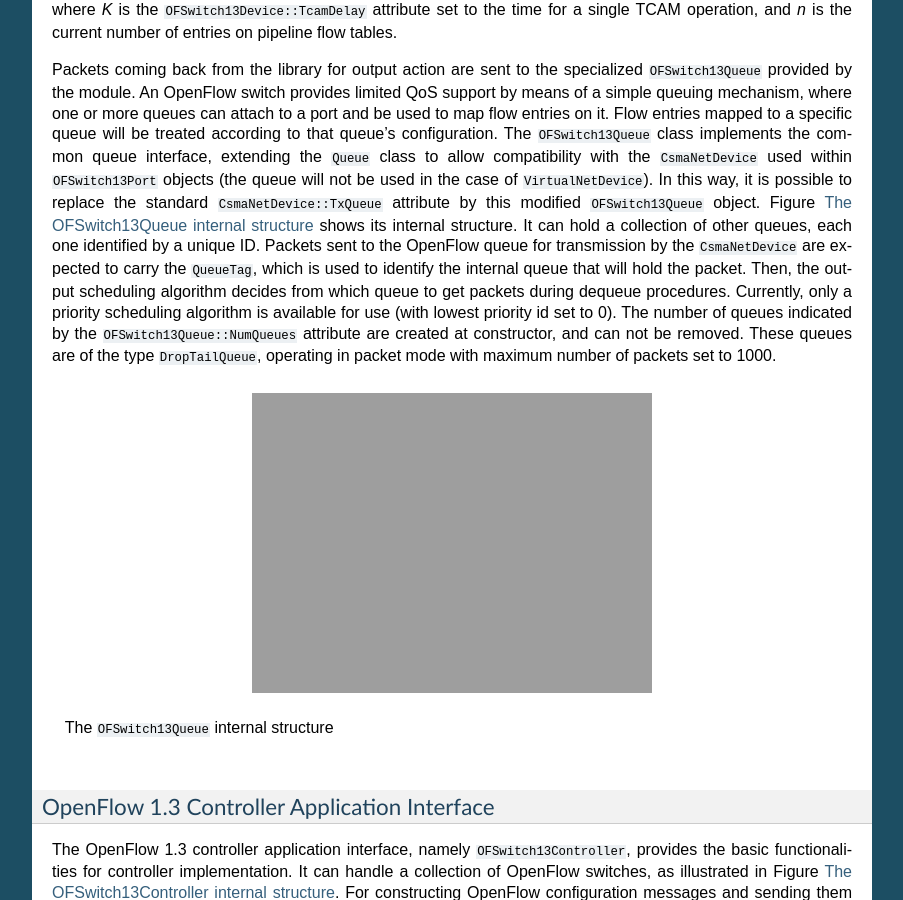
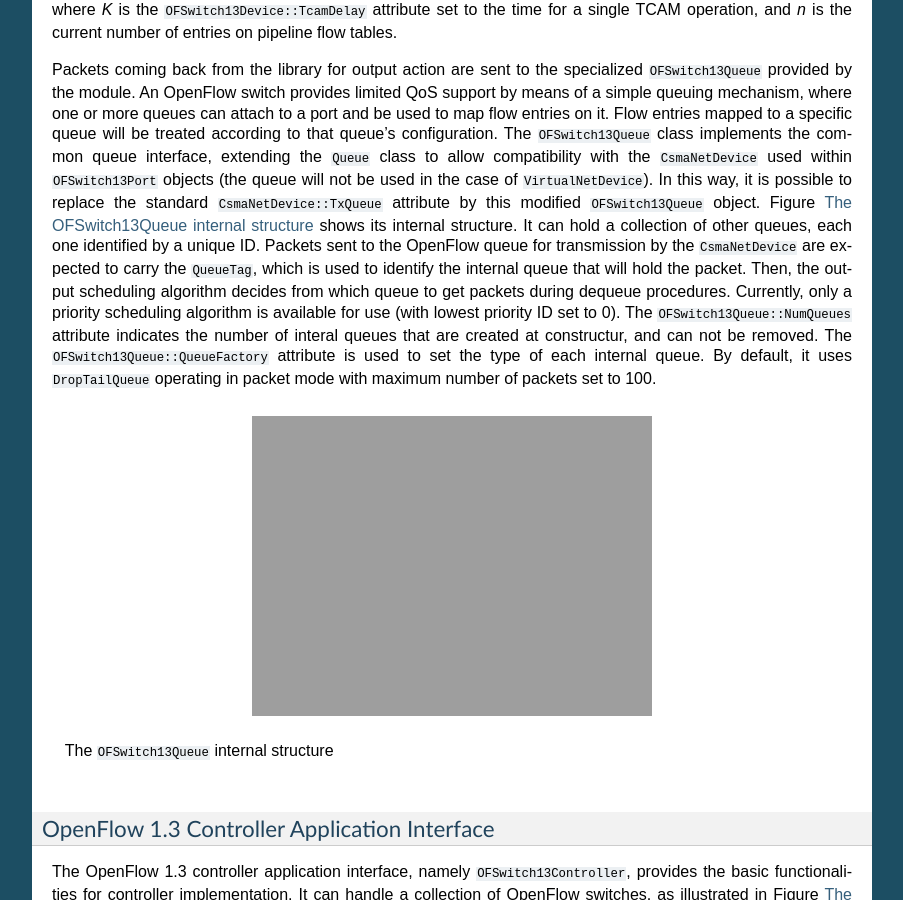
Before and after one commit to ljerezchaves/ofswitch13, a Sphinx documentation site: the page built from doc/source/ofswitch13-description.rst, in a window 1280 px wide and 900 px high, scrolled down 2005 px. Shown: the whole window, without its empty margins (198-1101 px from the left). Built offline with Sphinx 7.4.7, drawn with Linux system fonts in a browser that asks for light colours; formulas are drawn with MathJax 3.

Commit message:
New OFSwitch13Queue::QueueFactory attribute for the object factory used to create internal OpenFlow queues on output ports.

```diff
--- a/doc/source/ofswitch13-description.rst
+++ b/doc/source/ofswitch13-description.rst
@@ -114,16 +114,17 @@ used in the case of ``VirtualNetDevice``). In this way, it is possible to
 replace the standard ``CsmaNetDevice::TxQueue`` attribute by this modified
 ``OFSwitch13Queue`` object. Figure :ref:`fig-ofswitch13-queue` shows its
 internal structure. It can hold a collection of other queues, each one
-identified by a unique ID. Packets sent to the OpenFlow queue for
-transmission by the ``CsmaNetDevice`` are expected to carry the ``QueueTag``,
-which is used to identify the internal queue that will hold the packet. Then,
-the output scheduling algorithm decides from which queue to get packets during
-dequeue procedures. Currently, only a priority scheduling algorithm is
-available for use (with lowest priority id set to 0). The number of queues
-indicated by the ``OFSwitch13Queue::NumQueues`` attribute are created at
-constructor, and can not be removed.  These queues are of the type
-``DropTailQueue``, operating in packet mode with maximum number of packets set
-to 1000.
+identified by a unique ID. Packets sent to the OpenFlow queue for transmission
+by the ``CsmaNetDevice`` are expected to carry the ``QueueTag``, which is used
+to identify the internal queue that will hold the packet. Then, the output
+scheduling algorithm decides from which queue to get packets during dequeue
+procedures. Currently, only a priority scheduling algorithm is available for
+use (with lowest priority ID set to 0). The ``OFSwitch13Queue::NumQueues``
+attribute indicates the number of interal queues that are created at
+constructur, and can not be removed. The ``OFSwitch13Queue::QueueFactory``
+attribute is used to set the type of each internal queue. By default, it uses
+``DropTailQueue`` operating in packet mode with maximum number of packets set
+to 100.
 
 .. _fig-ofswitch13-queue:
 
--- a/doc/source/ofswitch13-usage.rst
+++ b/doc/source/ofswitch13-usage.rst
@@ -371,6 +371,8 @@ OFSwitch13Port
 
 OFSwitch13Queue
 ###############
+
+* ``QueueFactory``: The object factory used when creating internal queues.
 
 * ``QueueList``: The list of internal queues associated to this port queue.
 
```
Also changed, not shown: 3 other files.
